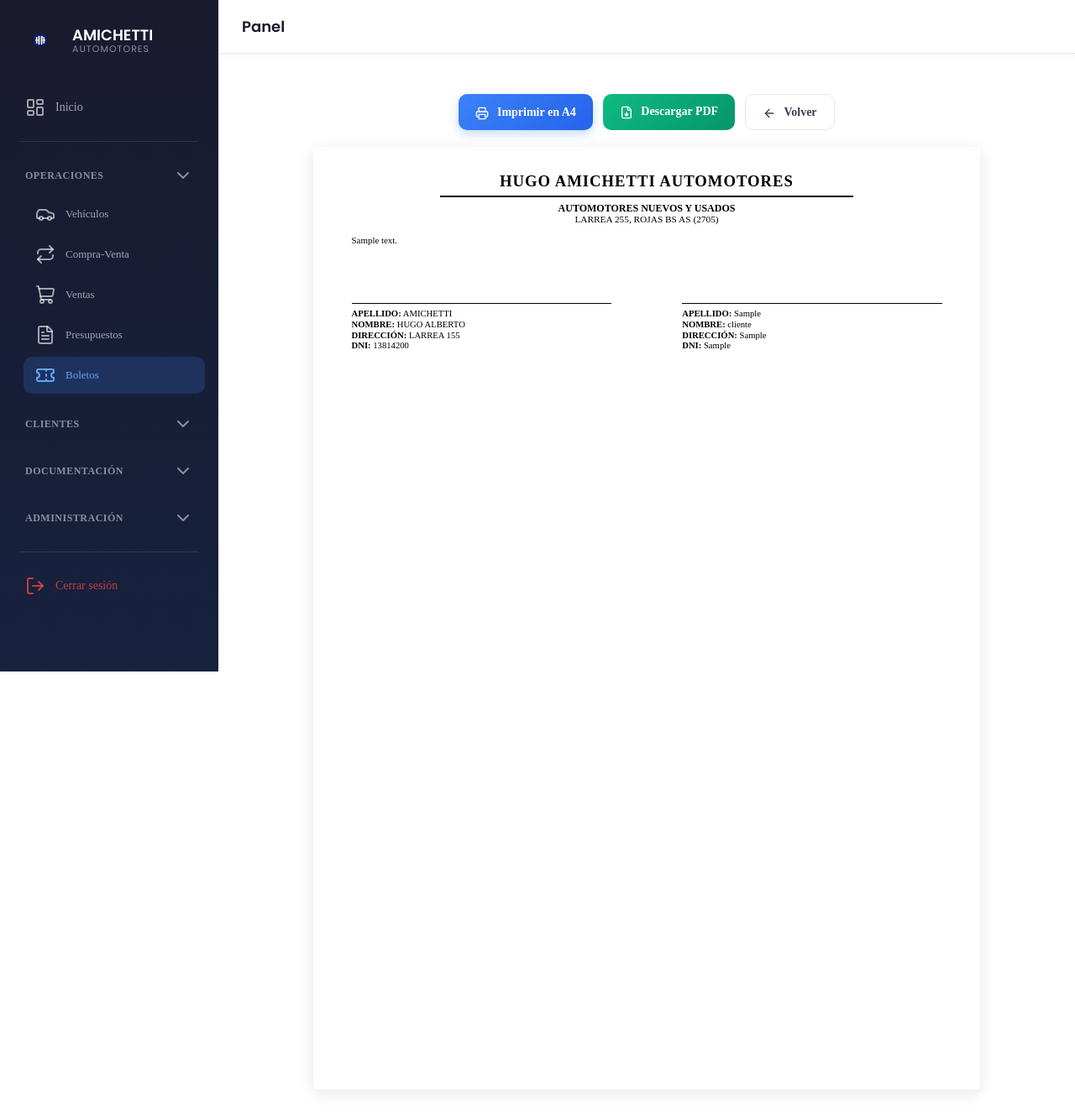
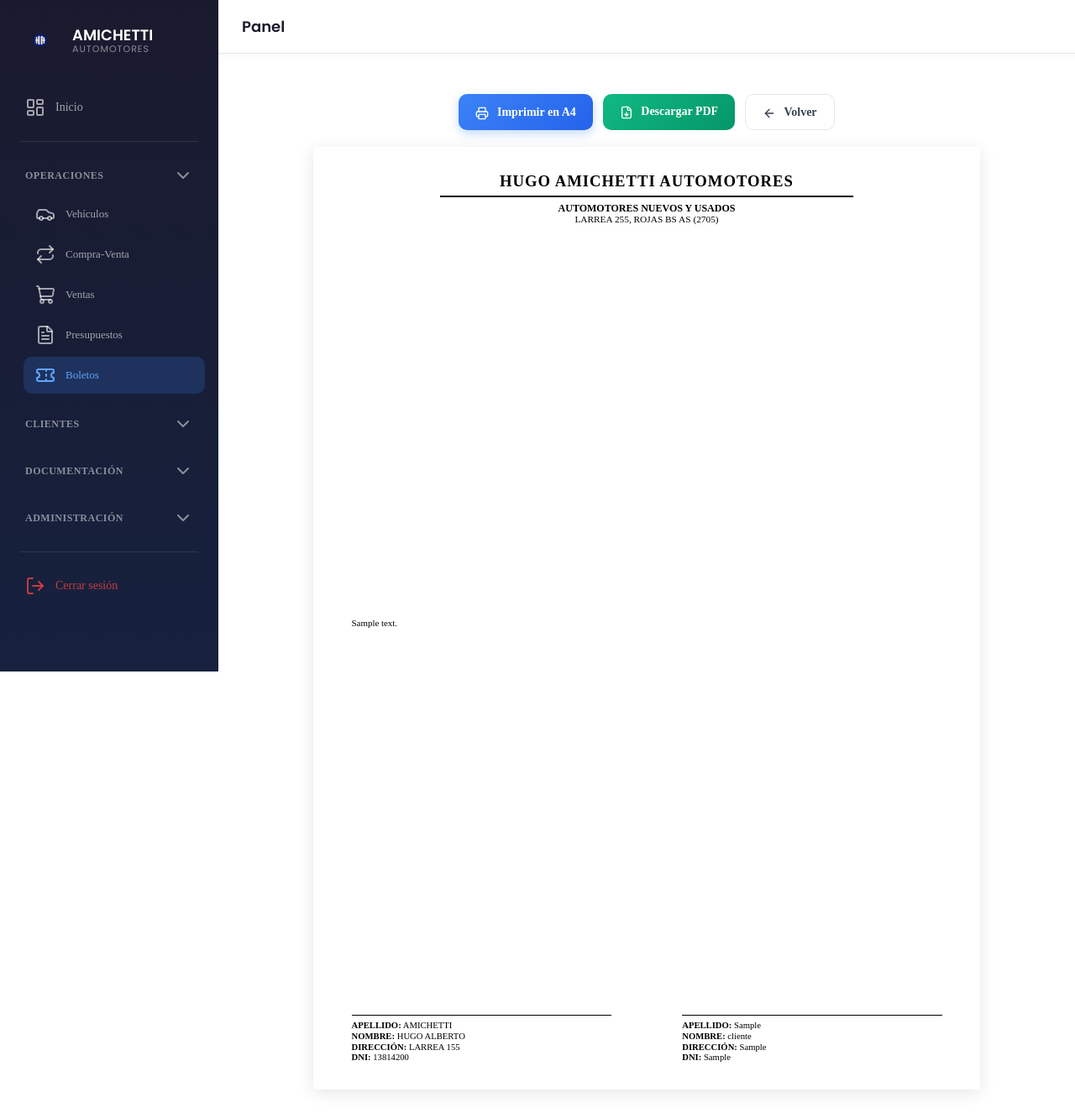
Before and after one commit to vamichetti-sys/concesionario_sistema, a Django app: page /boletos/ver/1/ in a window 1280 px wide. Shown: the whole page at 84% size. Run offline with Django 5.2, Linux system fonts and the light colour scheme; tables that the repository leaves empty hold one stand-in row (values such as "Sample post"); parts of the project's set-up code (start-up, migrations or seed data) failed here and were passed over; some libraries are stand-ins or nearby versions.

Commit message:
fix: boleto ocupa toda la hoja A4

```diff
--- a/boletos/templates/boletos/ver.html
+++ b/boletos/templates/boletos/ver.html
@@ -20,13 +20,16 @@ html, body {
 
 .boleto-page {
     width: 210mm;
-    min-height: 297mm;
+    height: 297mm;
     margin: 0 auto;
     background: #fff;
     box-shadow: 0 4px 20px rgba(0,0,0,0.1);
     border-radius: 4px;
     padding: 8mm 12mm;
     box-sizing: border-box;
+    display: flex;
+    flex-direction: column;
+    justify-content: space-between;
 }
 
 .header-top {
@@ -80,7 +83,7 @@ html, body {
 }
 
 .boleto-firmas {
-    margin-top: 18mm;
+    margin-top: 0;
     display: flex;
     justify-content: space-between;
     font-size: 8pt;
```
